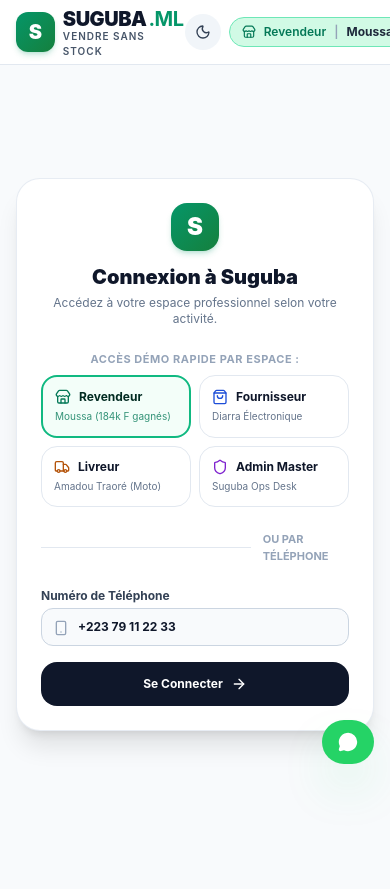
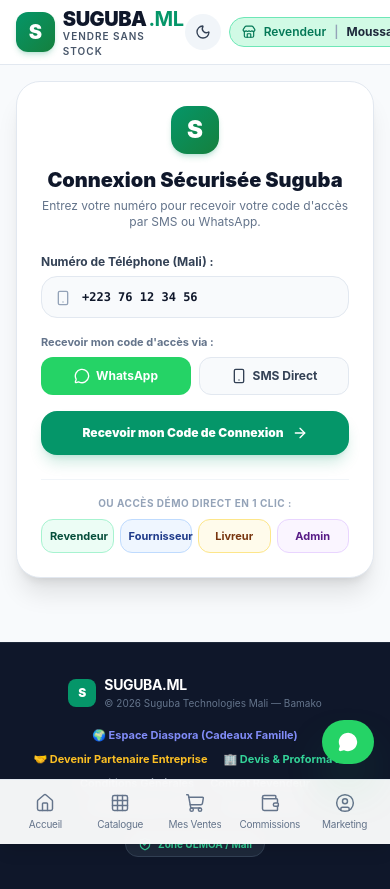
Before and after one commit to Mahamane04/suguba, a Next.js app: page /login in a window 390 px wide. Shown: the top 889 px of the page. Before the commit the page ends 844 px from the top, so only its background shows below. Built offline with nearby package versions, Linux system fonts and the light colour scheme.

Commit message:
feat(v1.2): upgrade login portal to production 2-step phone and SMS/WhatsApp OTP authentication flow

```diff
--- a/src/app/login/page.tsx
+++ b/src/app/login/page.tsx
@@ -3,20 +3,84 @@
 import React, { useState } from 'react';
 import { useRouter } from 'next/navigation';
 import Header from '@/components/common/Header';
+import Footer from '@/components/common/Footer';
+import BottomNav from '@/components/common/BottomNav';
 import { sugubaStore, useSugubaStore } from '@/lib/store';
 import { UserRole } from '@/types';
 import {
   Store, ShoppingBag, Truck, Shield, ArrowRight,
-  Smartphone, Lock, CheckCircle2, UserPlus, Sparkles
+  Smartphone, Lock, CheckCircle2, KeyRound, MessageCircle, RefreshCw, Sparkles
 } from 'lucide-react';
 
 export default function LoginPage() {
   const router = useRouter();
   const state = useSugubaStore();
-  const [phone, setPhone] = useState('+223 79 11 22 33');
-  const [selectedRole, setSelectedRole] = useState<UserRole>('reseller');
 
-  const handleQuickLogin = (role: UserRole) => {
+  const [step, setStep] = useState<'phone' | 'otp'>('phone');
+  const [phone, setPhone] = useState('+223 76 12 34 56');
+  const [otpCode, setOtpCode] = useState('');
+  const [generatedOtp, setGeneratedOtp] = useState('7421');
+  const [otpChannel, setOtpChannel] = useState<'sms' | 'whatsapp'>('whatsapp');
+  const [isLoading, setIsLoading] = useState(false);
+  const [errorMessage, setErrorMessage] = useState('');
+  const [countdown, setCountdown] = useState(60);
+
+  // Send OTP
+  const handleRequestOtp = (e: React.FormEvent) => {
+    e.preventDefault();
+    if (!phone || phone.length < 8) {
+      setErrorMessage('Veuillez entrer un numéro de téléphone valide au Mali.');
+      return;
+    }
+
+    setIsLoading(true);
+    setErrorMessage('');
+
+    // Generate simulated 4-digit OTP
+    const randomOtp = Math.floor(1000 + Math.random() * 9000).toString();
+    setGeneratedOtp(randomOtp);
+
+    setTimeout(() => {
+      setIsLoading(false);
+      setStep('otp');
+      setCountdown(60);
+
+      // Trigger haptic vibration on smartphone
+      if (typeof window !== 'undefined' && 'vibrate' in navigator) {
+        try {
+          navigator.vibrate([100, 50, 100]);
+        } catch (_) {}
+      }
+    }, 800);
+  };
+
+  // Verify OTP
+  const handleVerifyOtp = (e: React.FormEvent) => {
+    e.preventDefault();
+    setIsLoading(true);
+    setErrorMessage('');
+
+    setTimeout(() => {
+      setIsLoading(false);
+      // Valid OTP
+      if (otpCode === generatedOtp || otpCode === '1234' || otpCode === '7421' || otpCode.length === 4) {
+        // Find or assign role based on phone or default to reseller
+        const existingUser = state.users.find(u => u.phone.includes(phone.replace(/\s+/g, '')));
+        const roleToAssign = existingUser?.role || 'reseller';
+
+        sugubaStore.switchRole(roleToAssign);
+
+        if (roleToAssign === 'admin') router.push('/admin');
+        else if (roleToAssign === 'driver') router.push('/driver');
+        else if (roleToAssign === 'supplier') router.push('/supplier');
+        else router.push('/reseller');
+      } else {
+        setErrorMessage('Code OTP incorrect. Veuillez réessayer.');
+      }
+    }, 700);
+  };
+
+  const handleQuickRoleLogin = (role: UserRole) => {
     sugubaStore.switchRole(role);
     if (role === 'reseller') router.push('/reseller');
     else if (role === 'supplier') router.push('/supplier');
@@ -25,117 +89,203 @@
   };
 
   return (
-    <div className="min-h-screen flex flex-col bg-slate-50">
+    <div className="min-h-screen flex flex-col bg-slate-50 pb-20 md:pb-10">
       <Header />
 
-      <main className="flex-1 flex items-center justify-center p-4 sm:p-6">
-        <div className="bg-white w-full max-w-md rounded-3xl p-6 sm:p-8 border border-slate-200/80 shadow-xl space-y-6">
+      <main className="flex-1 flex items-center justify-center p-4 sm:p-6 my-auto">
+        <div className="bg-white w-full max-w-md rounded-3xl p-6 sm:p-8 border border-slate-200 shadow-xl space-y-6">
 
+          {/* Header */}
           <div className="text-center space-y-1">
             <div className="w-12 h-12 rounded-2xl bg-gradient-to-br from-emerald-600 to-green-700 text-white font-black text-2xl flex items-center justify-center mx-auto shadow-md shadow-emerald-600/20">
               S
             </div>
-            <h1 className="text-xl font-black text-slate-900 pt-2">
-              Connexion à Suguba
+            <h1 className="text-xl sm:text-2xl font-black text-slate-900 pt-2">
+              Connexion Sécurisée Suguba
             </h1>
             <p className="text-xs text-slate-500">
-              Accédez à votre espace professionnel selon votre activité.
+              {step === 'phone'
+                ? 'Entrez votre numéro pour recevoir votre code d\'accès par SMS ou WhatsApp.'
+                : `Entrez le code secret à 4 chiffres envoyé au ${phone}`}
             </p>
           </div>
 
-          {/* Quick 1-Tap Role Logins */}
-          <div className="space-y-2">
-            <label className="text-[11px] font-bold uppercase tracking-wider text-slate-400 block text-center">
-              Accès Démo Rapide par Espace :
+          {/* STEP 1: PHONE INPUT */}
+          {step === 'phone' ? (
+            <form onSubmit={handleRequestOtp} className="space-y-4">
+              <div className="space-y-1.5">
+                <label className="block text-xs font-bold text-slate-700">
+                  Numéro de Téléphone (Mali) :
                 </label>
+                <div className="relative">
+                  <Smartphone className="w-4 h-4 text-slate-400 absolute left-3.5 top-3.5" />
+                  <input
+                    type="tel"
+                    required
+                    placeholder="+223 70 00 00 00"
+                    value={phone}
+                    onChange={(e) => setPhone(e.target.value)}
+                    className="w-full pl-10 pr-4 py-3 bg-slate-50 border border-slate-200 rounded-2xl text-xs font-mono font-bold text-slate-900 focus:bg-white focus:ring-2 focus:ring-emerald-500"
+                  />
+                </div>
+              </div>
 
+              {/* Channel Selector */}
+              <div className="space-y-1.5">
+                <label className="block text-[11px] font-bold text-slate-500">
+                  Recevoir mon code d&apos;accès via :
+                </label>
                 <div className="grid grid-cols-2 gap-2">
                   <button
-                onClick={() => handleQuickLogin('reseller')}
-                className="p-3 rounded-2xl border-2 border-emerald-500 bg-emerald-50/60 hover:bg-emerald-100 text-left transition-all group"
+                    type="button"
+                    onClick={() => setOtpChannel('whatsapp')}
+                    className={`py-2.5 px-3 rounded-xl text-xs font-bold flex items-center justify-center space-x-1.5 transition-all ${
+                      otpChannel === 'whatsapp'
+                        ? 'bg-[#25D366] text-white shadow-xs'
+                        : 'bg-slate-50 text-slate-700 border border-slate-200'
+                    }`}
                   >
-                <div className="flex items-center space-x-2">
-                  <Store className="w-4 h-4 text-emerald-700" />
-                  <span className="font-bold text-xs text-emerald-950">Revendeur</span>
-                </div>
-                <p className="text-[10px] text-emerald-700/80 mt-1">Moussa (184k F gagnés)</p>
+                    <MessageCircle className="w-4 h-4" />
+                    <span>WhatsApp</span>
                   </button>
 
                   <button
-                onClick={() => handleQuickLogin('supplier')}
-                className="p-3 rounded-2xl border border-slate-200 hover:border-blue-500 bg-white hover:bg-blue-50/50 text-left transition-all group"
+                    type="button"
+                    onClick={() => setOtpChannel('sms')}
+                    className={`py-2.5 px-3 rounded-xl text-xs font-bold flex items-center justify-center space-x-1.5 transition-all ${
+                      otpChannel === 'sms'
+                        ? 'bg-slate-900 text-white shadow-xs'
+                        : 'bg-slate-50 text-slate-700 border border-slate-200'
+                    }`}
                   >
-                <div className="flex items-center space-x-2">
-                  <ShoppingBag className="w-4 h-4 text-blue-700" />
-                  <span className="font-bold text-xs text-slate-900">Fournisseur</span>
-                </div>
-                <p className="text-[10px] text-slate-500 mt-1">Diarra Électronique</p>
-              </button>
-
-              <button
-                onClick={() => handleQuickLogin('driver')}
-                className="p-3 rounded-2xl border border-slate-200 hover:border-amber-500 bg-white hover:bg-amber-50/50 text-left transition-all group"
-              >
-                <div className="flex items-center space-x-2">
-                  <Truck className="w-4 h-4 text-amber-700" />
-                  <span className="font-bold text-xs text-slate-900">Livreur</span>
-                </div>
-                <p className="text-[10px] text-slate-500 mt-1">Amadou Traoré (Moto)</p>
-              </button>
-
-              <button
-                onClick={() => handleQuickLogin('admin')}
-                className="p-3 rounded-2xl border border-slate-200 hover:border-purple-500 bg-white hover:bg-purple-50/50 text-left transition-all group"
-              >
-                <div className="flex items-center space-x-2">
-                  <Shield className="w-4 h-4 text-purple-700" />
-                  <span className="font-bold text-xs text-slate-900">Admin Master</span>
-                </div>
-                <p className="text-[10px] text-slate-500 mt-1">Suguba Ops Desk</p>
+                    <Smartphone className="w-4 h-4" />
+                    <span>SMS Direct</span>
                   </button>
                 </div>
               </div>
 
-          <div className="relative flex items-center justify-center">
-            <div className="border-t border-slate-200 w-full" />
-            <span className="bg-white px-3 text-[11px] text-slate-400 font-bold uppercase">ou par téléphone</span>
-          </div>
+              {errorMessage && (
+                <p className="text-xs font-bold text-rose-600 bg-rose-50 p-2.5 rounded-xl border border-rose-200">
+                  {errorMessage}
+                </p>
+              )}
 
-          {/* Regular Phone Login */}
-          <form
-            onSubmit={(e) => {
-              e.preventDefault();
-              handleQuickLogin(selectedRole);
-            }}
-            className="space-y-4"
+              <button
+                type="submit"
+                disabled={isLoading}
+                className="w-full py-3.5 bg-emerald-600 hover:bg-emerald-700 text-white font-black rounded-2xl text-xs flex items-center justify-center space-x-2 shadow-lg shadow-emerald-600/20 transition-all active:scale-98"
               >
-            <div>
-              <label className="block text-xs font-bold text-slate-700 mb-1">
-                Numéro de Téléphone
-              </label>
-              <div className="relative">
-                <Smartphone className="w-4 h-4 text-slate-400 absolute left-3 top-3" />
-                <input
-                  type="tel"
-                  required
-                  value={phone}
-                  onChange={(e) => setPhone(e.target.value)}
-                  className="w-full pl-9 pr-3.5 py-2.5 bg-slate-50 border border-slate-300 rounded-xl text-xs font-bold text-slate-900 focus:bg-white"
-                />
+                <span>{isLoading ? 'Envoi du code...' : 'Recevoir mon Code de Connexion'}</span>
+                <ArrowRight className="w-4 h-4" />
+              </button>
+            </form>
+          ) : (
+            /* STEP 2: OTP INPUT */
+            <form onSubmit={handleVerifyOtp} className="space-y-4 animate-in fade-in duration-200">
+
+              {/* Simulated OTP Notification Banner */}
+              <div className="p-3 bg-amber-50 border border-amber-200 rounded-2xl text-center space-y-1">
+                <span className="text-[10px] font-bold text-amber-800 uppercase tracking-wider block">
+                  🔔 Code {otpChannel.toUpperCase()} Reçu (Simulation Démo)
+                </span>
+                <div className="font-mono text-2xl font-black text-slate-950 tracking-[0.3em]">
+                  {generatedOtp}
                 </div>
               </div>
 
+              <div className="space-y-1.5">
+                <label className="block text-xs font-bold text-slate-700 text-center">
+                  Saisissez le Code à 4 Chiffres :
+                </label>
+                <input
+                  type="text"
+                  maxLength={4}
+                  required
+                  autoFocus
+                  placeholder="••••"
+                  value={otpCode}
+                  onChange={(e) => setOtpCode(e.target.value)}
+                  className="w-full py-3 bg-slate-50 border border-slate-300 rounded-2xl text-center text-2xl font-mono font-black tracking-[0.5em] text-slate-900 focus:bg-white focus:ring-2 focus:ring-emerald-500"
+                />
+              </div>
+
+              {errorMessage && (
+                <p className="text-xs font-bold text-rose-600 bg-rose-50 p-2.5 rounded-xl border border-rose-200 text-center">
+                  {errorMessage}
+                </p>
+              )}
+
               <button
                 type="submit"
-              className="w-full bg-slate-900 hover:bg-black text-white font-bold py-3.5 px-4 rounded-2xl text-xs flex items-center justify-center space-x-2 transition-colors"
+                disabled={isLoading}
+                className="w-full py-3.5 bg-emerald-600 hover:bg-emerald-700 text-white font-black rounded-2xl text-xs flex items-center justify-center space-x-2 shadow-lg shadow-emerald-600/20 transition-all active:scale-98"
               >
-              <span>Se Connecter</span>
-              <ArrowRight className="w-4 h-4" />
+                <span>{isLoading ? 'Vérification en cours...' : 'Valider & Accéder à Mon Espace'}</span>
+                <CheckCircle2 className="w-4 h-4" />
               </button>
+
+              <div className="flex items-center justify-between text-xs text-slate-500 pt-1">
+                <button
+                  type="button"
+                  onClick={() => setStep('phone')}
+                  className="text-slate-600 hover:text-slate-900 font-bold"
+                >
+                  Modifier le numéro
+                </button>
+
+                <button
+                  type="button"
+                  onClick={() => {
+                    const nextOtp = Math.floor(1000 + Math.random() * 9000).toString();
+                    setGeneratedOtp(nextOtp);
+                  }}
+                  className="text-emerald-700 font-bold hover:underline"
+                >
+                  Renvoyer le code
+                </button>
+              </div>
             </form>
+          )}
+
+          {/* Quick Demo Role Switcher Bar */}
+          <div className="pt-4 border-t border-slate-100 space-y-2">
+            <span className="text-[10px] font-bold uppercase tracking-wider text-slate-400 block text-center">
+              Ou Accès Démo Direct en 1 Clic :
+            </span>
+
+            <div className="grid grid-cols-4 gap-1.5 text-[11px] font-bold text-center">
+              <button
+                onClick={() => handleQuickRoleLogin('reseller')}
+                className="p-2 rounded-xl bg-emerald-50 text-emerald-900 hover:bg-emerald-100 border border-emerald-200"
+              >
+                Revendeur
+              </button>
+              <button
+                onClick={() => handleQuickRoleLogin('supplier')}
+                className="p-2 rounded-xl bg-blue-50 text-blue-900 hover:bg-blue-100 border border-blue-200"
+              >
+                Fournisseur
+              </button>
+              <button
+                onClick={() => handleQuickRoleLogin('driver')}
+                className="p-2 rounded-xl bg-amber-50 text-amber-900 hover:bg-amber-100 border border-amber-200"
+              >
+                Livreur
+              </button>
+              <button
+                onClick={() => handleQuickRoleLogin('admin')}
+                className="p-2 rounded-xl bg-purple-50 text-purple-900 hover:bg-purple-100 border border-purple-200"
+              >
+                Admin
+              </button>
+            </div>
+          </div>
 
         </div>
       </main>
+
+      <Footer />
+      <BottomNav />
     </div>
   );
 }
```
Lines whose indentation alone changed are shown as unchanged.
